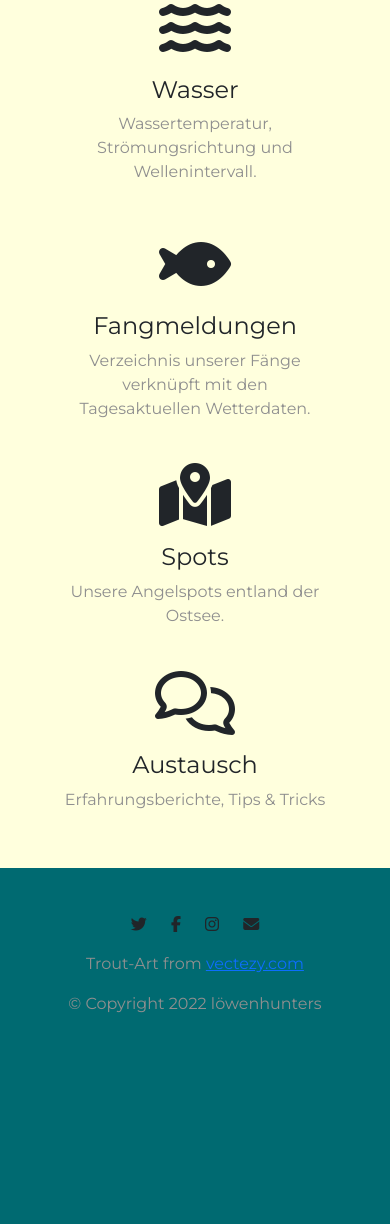
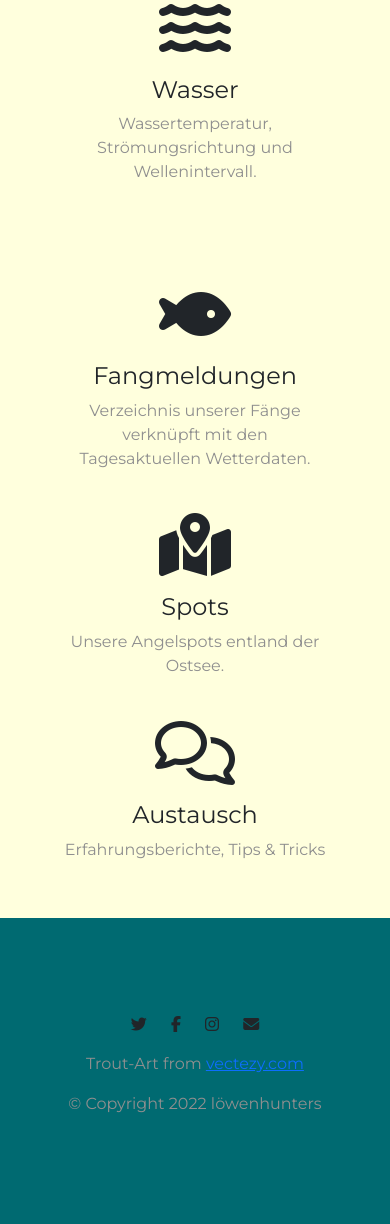
Before and after one commit to MoeBet/loewenhunters_backend, a Flask app: page / in a window 390 px wide; the page is wider, and only the part inside the window is pictured. Shown: the part 1854-3078 px from the top of that part. Before the commit the page ends 2867 px from the top of that part, so only its background shows below. Run offline with Flask 2, Linux system fonts and the light colour scheme; some libraries are stand-ins or nearby versions.

Commit message:
changed CSS

```diff
--- a/static/css/styles.css
+++ b/static/css/styles.css
@@ -42,11 +42,6 @@ p {
   padding: 7% 15%;
 }
 
-
-.less-space-at-top {
-  margin-top: -200px;
-  margin-bottom: -100px;
-}
 
 /* SECTIONS */
 
@@ -107,11 +102,6 @@ p {
 
 #title {
   text-align: center;
-}
-
-.less-space-at-top {
-  margin-top: -50px;
-  margin-bottom: -50px;
 }
 
 
```
